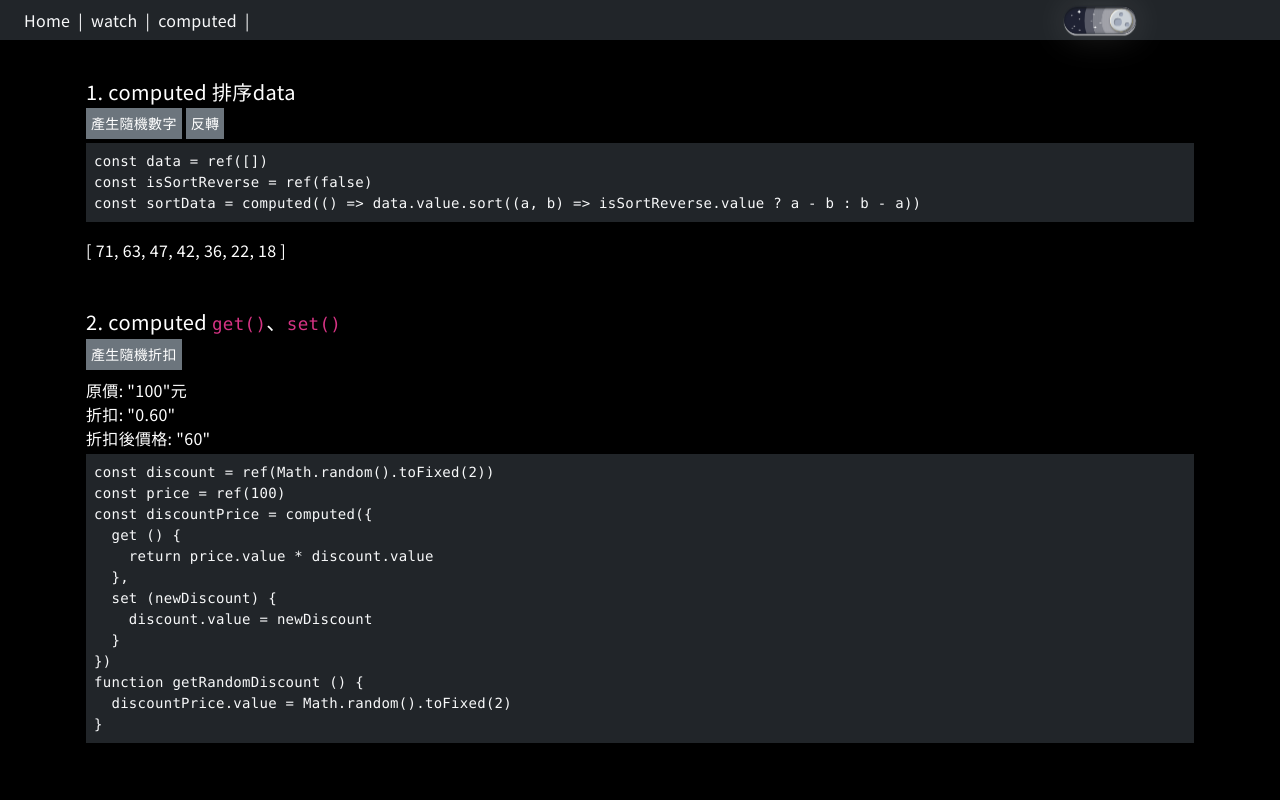
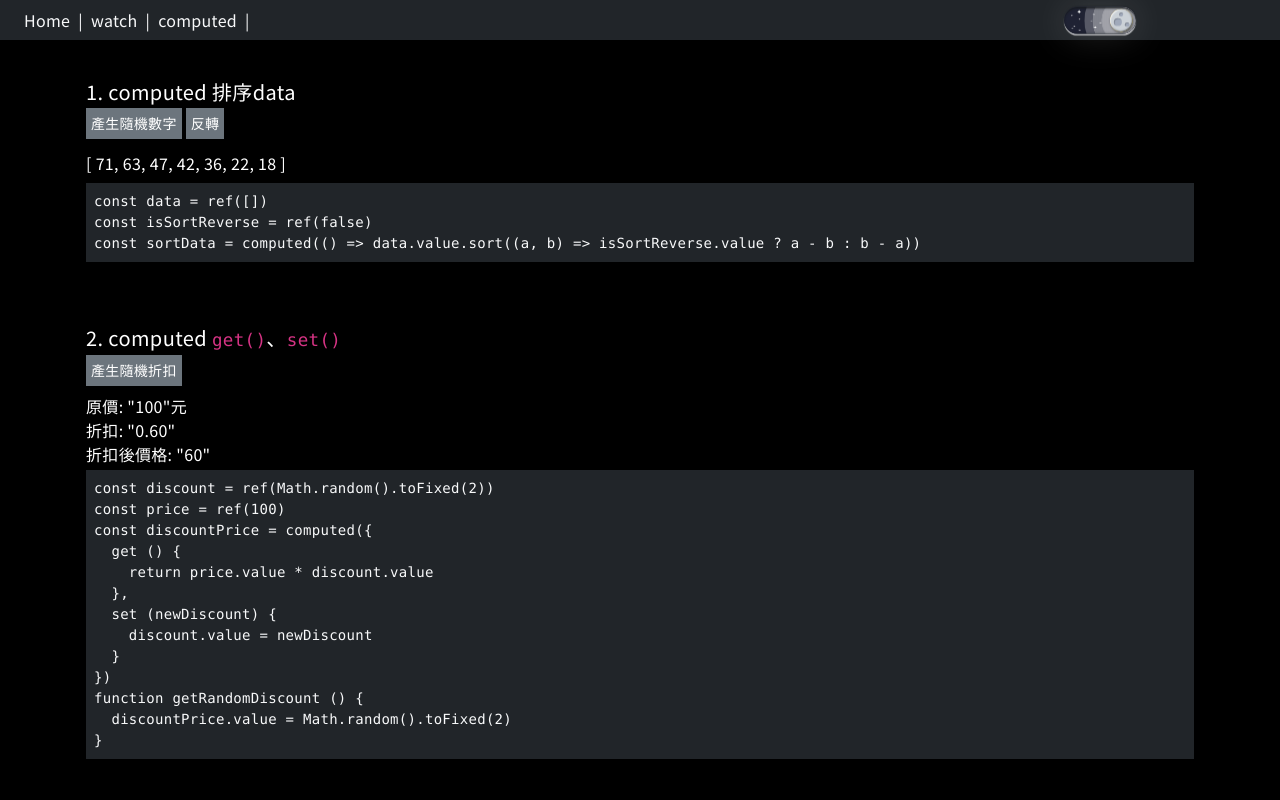
Before and after one commit to MizuYang/Vue3-Composition-api-playground, a Vue app: page /#/computed in a window 1280 px wide. Shown: the top 800 px of the page. Built offline with nearby package versions, Linux system fonts and the light colour scheme.

Commit message:
修改 Vue3 Computed 範例文字的位置

```diff
--- a/src/views/ComputedTest.vue
+++ b/src/views/ComputedTest.vue
@@ -5,11 +5,11 @@
       <h2 class="text-20 mb-1" :data-theme="themeStore.theme">1. computed 排序data</h2>
       <button type="button" class="btn btn-sm btn-primary btn-secondary me-1 mb-1 p-1" @click="getRandomNum">產生隨機數字</button>
       <button type="button" class="btn btn-sm btn-primary btn-secondary mb-1 p-1" @click="sortReverse">反轉</button>
+      <p class="my-2" :data-theme="themeStore.theme">{{ sortData }}</p>
       <pre class="bg-dark text-light p-2">
 const data = ref([])
 const isSortReverse = ref(false)
 const sortData = computed(() => data.value.sort((a, b) => isSortReverse.value ? a - b : b - a))</pre>
-      <p :data-theme="themeStore.theme">{{ sortData }}</p>
     </section>
 
     <!-- Computed get(), set() -->
```
